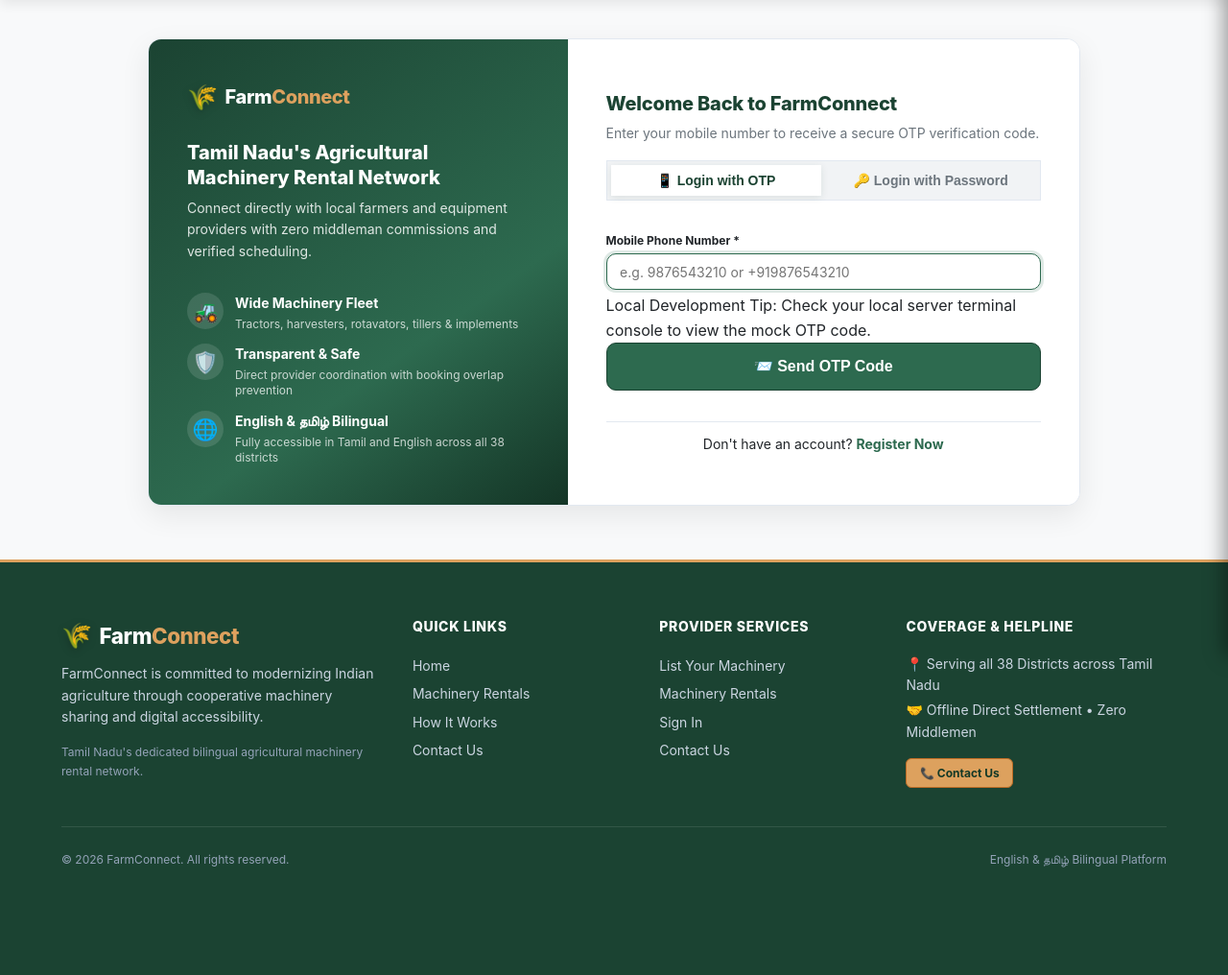
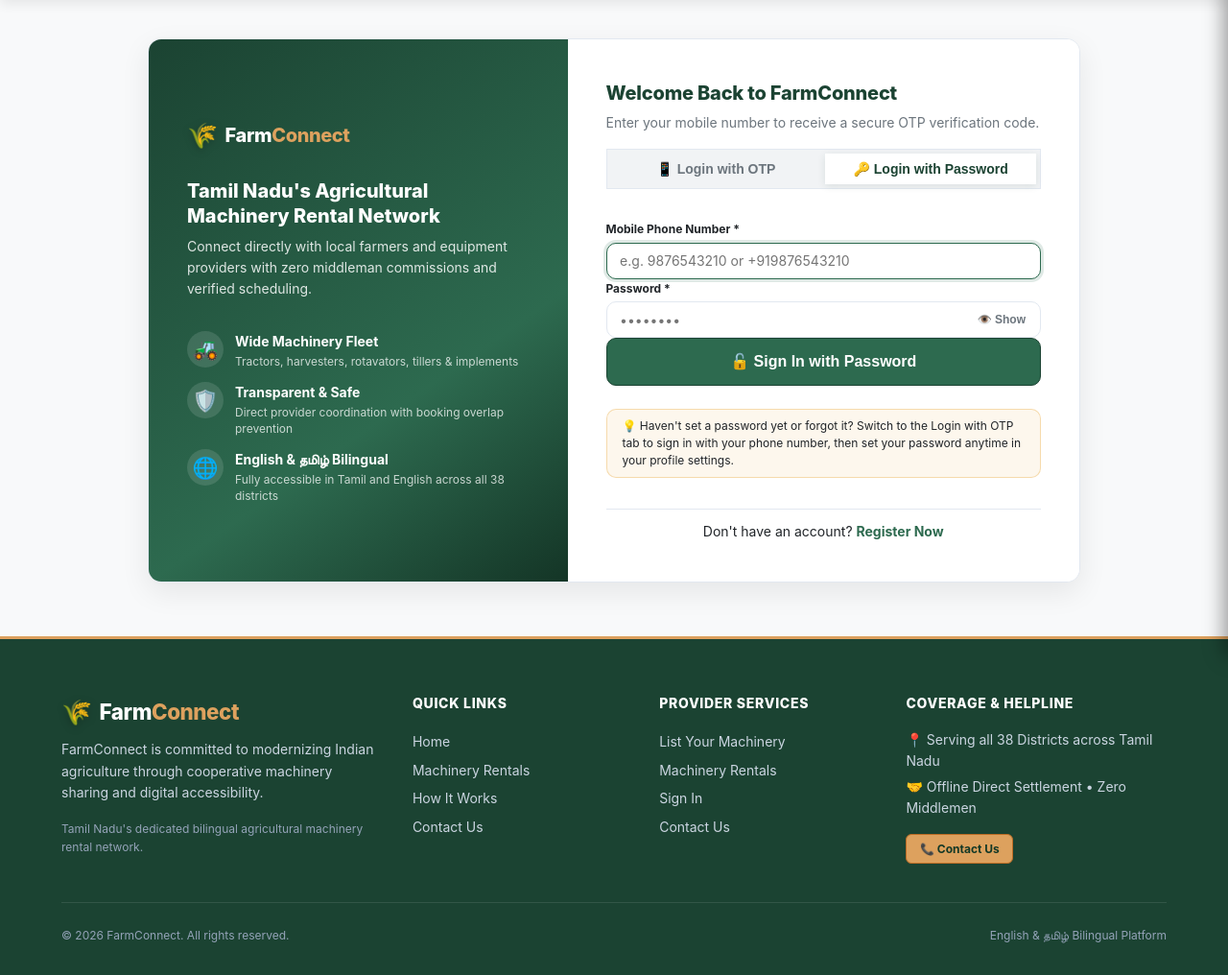
Before and after one commit to yokeshk02/Farm-connect, a Flask app: page /auth/login in a window 1280 px wide. Shown: the part 117-1133 px from the top of the page at 96% size. Before the commit the page ends 1021 px from the top, so only its background shows below. Run offline with Flask 3, Linux system fonts and the light colour scheme.

Commit message:
feat(auth): enhance password login tab defaults, input sync, and post-auth redirect preservation

```diff
--- a/app/blueprints/auth/routes.py
+++ b/app/blueprints/auth/routes.py
@@ -57,11 +57,11 @@ def _process_registration(default_role: str = "FARMER"):
             return _render_registration_form(role, request.form)
         password_hash = generate_password_hash(password)
 
-    # Check if phone is already registered and verified
+    # Check if phone is already registered and verified (or has password set)
     existing_user = User.query.filter_by(phone=phone).first()
-    if existing_user and existing_user.is_phone_verified:
+    if existing_user and (existing_user.is_phone_verified or existing_user.password_hash):
         flash("This mobile number is already registered. Please sign in.", "info")
-        return redirect(url_for("auth.login"))
+        return redirect(url_for("auth.login", role=role.lower(), tab="password"))
 
     action = request.form.get("action", "verify_otp")
 
@@ -100,6 +100,9 @@ def _process_registration(default_role: str = "FARMER"):
         db.session.commit()
         login_user_session(user)
         flash("Account registered successfully! Note: Mobile verification is required for rental bookings and machinery management.", "info")
+        next_url = request.args.get("next") or request.form.get("next")
+        if next_url and is_safe_redirect_url(next_url):
+            return redirect(next_url)
         if user.role == "PROVIDER":
             return redirect(url_for("provider.dashboard"))
         elif user.role == "ADMIN":
@@ -120,6 +123,9 @@ def _process_registration(default_role: str = "FARMER"):
         "preferred_language": preferred_language,
         "password_hash": password_hash,
     }
+    next_url = request.args.get("next") or request.form.get("next")
+    if next_url and is_safe_redirect_url(next_url):
+        session["next_url"] = next_url
     session.pop("pending_login_phone", None)
 
     flash(msg, "info")
@@ -175,8 +181,10 @@ def login():
         return redirect(url_for("auth.profile"))
 
     selected_role = (request.args.get("role") or request.form.get("selected_role") or "").strip().lower()
-    default_tab = "password" if selected_role == "admin" else "otp"
-    active_tab = request.args.get("tab") or default_tab
+    # Support both password and OTP logins across all user roles (Farmer, Provider, Admin).
+    # Default to "password" tab so registered farmers and providers can sign in with password directly.
+    requested_tab = (request.args.get("tab") or "").strip().lower()
+    active_tab = requested_tab if requested_tab in ("password", "otp") else "password"
     phone_val = ""
 
     if request.method == "POST":
@@ -256,6 +264,10 @@ def login():
                 selected_role=selected_role
             )
 
+        next_url = request.args.get("next") or request.form.get("next")
+        if next_url and is_safe_redirect_url(next_url):
+            session["next_url"] = next_url
+
         session["pending_login_phone"] = phone
         session.pop("pending_registration", None)
         flash(msg, "info")
@@ -321,10 +333,13 @@ def verify_otp():
                 user.is_phone_verified = True
                 user.last_login_at = datetime.utcnow()
 
+            next_url = session.get("next_url") or request.args.get("next") or request.form.get("next")
             db.session.commit()
             session.pop("pending_registration", None)
             login_user_session(user)
             flash("Phone verification successful! Welcome to FarmConnect.", "success")
+            if next_url and is_safe_redirect_url(next_url):
+                return redirect(next_url)
             if user.role == "PROVIDER":
                 return redirect(url_for("provider.dashboard"))
             elif user.role == "ADMIN":
@@ -348,10 +363,13 @@ def verify_otp():
                 user.is_phone_verified = True
                 user.last_login_at = datetime.utcnow()
 
+            next_url = session.get("next_url") or request.args.get("next") or request.form.get("next")
             db.session.commit()
             session.pop("pending_login_phone", None)
             login_user_session(user)
             flash("Signed in successfully!", "success")
+            if next_url and is_safe_redirect_url(next_url):
+                return redirect(next_url)
             if user.role == "PROVIDER":
                 return redirect(url_for("provider.dashboard"))
             elif user.role == "ADMIN":
--- a/app/templates/auth/login.html
+++ b/app/templates/auth/login.html
@@ -103,12 +103,13 @@
                     <input type="hidden" name="csrf_token" value="{{ csrf_token() }}">
                     <input type="hidden" name="login_type" value="otp">
                     <input type="hidden" name="selected_role" value="{{ selected_role or '' }}">
+                    <input type="hidden" name="next" value="{{ request.args.get('next', '') or request.form.get('next', '') }}">
 
                     <div class="form-group">
                         <label for="otpPhone" class="form-label">{{ _t('auth.phone_label') }} *</label>
                         <input type="tel" id="otpPhone" name="phone" class="form-control"
                                placeholder="{{ _t('auth.phone_placeholder') }}"
-                               value="{% if active_tab != 'password' %}{{ phone or '' }}{% endif %}"
+                               value="{{ phone or '' }}"
                                required {% if active_tab != 'password' %}autofocus{% endif %}>
                         <p class="form-tip">{{ _t('auth.dev_tip') }}</p>
                     </div>
@@ -124,12 +125,13 @@
                     <input type="hidden" name="csrf_token" value="{{ csrf_token() }}">
                     <input type="hidden" name="login_type" value="password">
                     <input type="hidden" name="selected_role" value="{{ selected_role or '' }}">
+                    <input type="hidden" name="next" value="{{ request.args.get('next', '') or request.form.get('next', '') }}">
 
                     <div class="form-group">
                         <label for="passPhone" class="form-label">{{ _t('auth.phone_label') }} *</label>
                         <input type="tel" id="passPhone" name="phone" class="form-control"
                                placeholder="{{ _t('auth.phone_placeholder') }}"
-                               value="{% if active_tab == 'password' %}{{ phone or '' }}{% endif %}"
+                               value="{{ phone or '' }}"
                                required {% if active_tab == 'password' %}autofocus{% endif %}>
                     </div>
 
@@ -175,6 +177,8 @@ function switchLoginTab(type) {
     const passForm = document.getElementById('passLoginForm');
     const tabOtp = document.getElementById('tabOtpLink');
     const tabPass = document.getElementById('tabPassLink');
+    const passPhone = document.getElementById('passPhone');
+    const otpPhone = document.getElementById('otpPhone');
 
     if (type === 'password') {
         otpForm.style.display = 'none';
@@ -183,12 +187,15 @@ function switchLoginTab(type) {
         tabPass.classList.add('active');
         tabOtp.setAttribute('aria-selected', 'false');
         tabPass.setAttribute('aria-selected', 'true');
-        const passPhone = document.getElementById('passPhone');
-        const otpPhone = document.getElementById('otpPhone');
-        if (otpPhone && otpPhone.value && !passPhone.value) {
+        if (otpPhone && otpPhone.value) {
             passPhone.value = otpPhone.value;
         }
-        document.getElementById('passwordInput').focus();
+        const passInput = document.getElementById('passwordInput');
+        if (passPhone && !passPhone.value) {
+            passPhone.focus();
+        } else if (passInput) {
+            passInput.focus();
+        }
     } else {
         otpForm.style.display = 'block';
         passForm.style.display = 'none';
@@ -196,13 +203,19 @@ function switchLoginTab(type) {
         tabPass.classList.remove('active');
         tabOtp.setAttribute('aria-selected', 'true');
         tabPass.setAttribute('aria-selected', 'false');
-        const passPhone = document.getElementById('passPhone');
-        const otpPhone = document.getElementById('otpPhone');
-        if (passPhone && passPhone.value && !otpPhone.value) {
+        if (passPhone && passPhone.value) {
             otpPhone.value = passPhone.value;
         }
-        otpPhone.focus();
+        if (otpPhone) {
+            otpPhone.focus();
+        }
     }
+
+    try {
+        const url = new URL(window.location.href);
+        url.searchParams.set('tab', type);
+        window.history.replaceState({}, '', url.toString());
+    } catch (e) {}
 }
 
 function togglePasswordVisibility(fieldId, btnId) {
--- a/app/templates/auth/register_farmer.html
+++ b/app/templates/auth/register_farmer.html
@@ -73,6 +73,7 @@
                     <input type="hidden" name="csrf_token" value="{{ csrf_token() }}">
                     <!-- Fixed Role: FARMER (No admin or role switching on this form) -->
                     <input type="hidden" name="role" value="FARMER">
+                    <input type="hidden" name="next" value="{{ request.args.get('next', '') or request.form.get('next', '') }}">
 
                     <!-- Full Name -->
                     <div class="form-group">
@@ -141,7 +142,7 @@
 
                 <div style="margin-top: var(--spacing-xl); text-align: center; font-size: var(--font-size-sm); border-top: 1px solid var(--color-border); padding-top: var(--spacing-md);">
                     <span>{{ _t('auth.have_account') }}</span>
-                    <a href="{{ url_for('auth.login') }}" style="font-weight: 700; color: var(--color-primary);">{{ _t('auth.login_link') }}</a>
+                    <a href="{{ url_for('auth.login', role='farmer', tab='password') }}" style="font-weight: 700; color: var(--color-primary);">{{ _t('auth.login_link') }}</a>
                 </div>
             </div>
         </div>
--- a/app/templates/auth/register_provider.html
+++ b/app/templates/auth/register_provider.html
@@ -73,6 +73,7 @@
                     <input type="hidden" name="csrf_token" value="{{ csrf_token() }}">
                     <!-- Fixed Role: PROVIDER (No admin or role switching on this form) -->
                     <input type="hidden" name="role" value="PROVIDER">
+                    <input type="hidden" name="next" value="{{ request.args.get('next', '') or request.form.get('next', '') }}">
 
                     <!-- Full Name / Owner Name -->
                     <div class="form-group">
@@ -141,7 +142,7 @@
 
                 <div style="margin-top: var(--spacing-xl); text-align: center; font-size: var(--font-size-sm); border-top: 1px solid var(--color-border); padding-top: var(--spacing-md);">
                     <span>{{ _t('auth.have_account') }}</span>
-                    <a href="{{ url_for('auth.login') }}" style="font-weight: 700; color: var(--color-primary);">{{ _t('auth.login_link') }}</a>
+                    <a href="{{ url_for('auth.login', role='provider', tab='password') }}" style="font-weight: 700; color: var(--color-primary);">{{ _t('auth.login_link') }}</a>
                 </div>
             </div>
         </div>
--- a/app/templates/auth/register_select.html
+++ b/app/templates/auth/register_select.html
@@ -81,7 +81,7 @@
                 <a href="{{ url_for('auth.register_farmer') }}" class="btn btn-primary btn-block btn-lg" id="btnRegisterFarmer">
                     ✍️ {{ _t('portal.btn_register_farmer') }}
                 </a>
-                <a href="{{ url_for('auth.login', role='farmer') }}" class="btn btn-outline btn-block" id="btnLoginFarmer">
+                <a href="{{ url_for('auth.login', role='farmer', tab='password') }}" class="btn btn-outline btn-block" id="btnLoginFarmer">
                     🔓 {{ _t('portal.btn_login_farmer') }}
                 </a>
             </div>
@@ -148,7 +148,7 @@
                 <a href="{{ url_for('auth.register_provider') }}" class="btn btn-accent btn-block btn-lg" id="btnRegisterProvider">
                     ✍️ {{ _t('portal.btn_register_provider') }}
                 </a>
-                <a href="{{ url_for('auth.login', role='provider') }}" class="btn btn-outline btn-block" id="btnLoginProvider">
+                <a href="{{ url_for('auth.login', role='provider', tab='password') }}" class="btn btn-outline btn-block" id="btnLoginProvider">
                     🔓 {{ _t('portal.btn_login_provider') }}
                 </a>
             </div>
```
Also changed, not shown: tests/test_auth_flow.py (+36 -0 lines).
